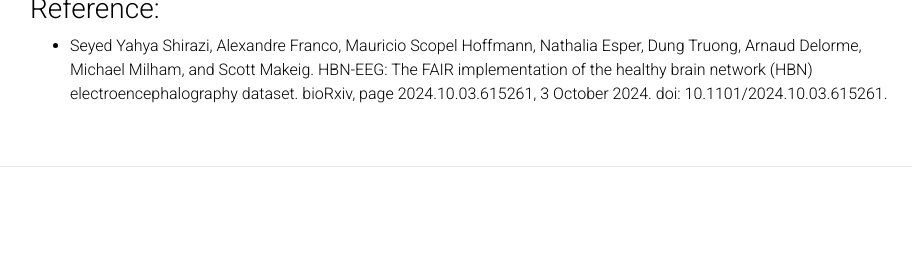
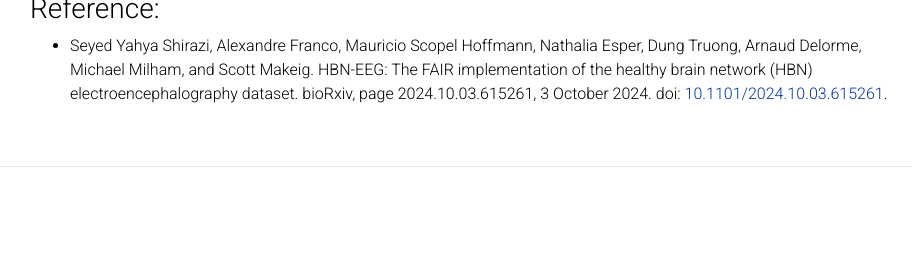
Before and after one commit to urgent-challenge/urgent2024, a Jekyll site: the page built from _pages/data.md, in a window 1280 px wide and 900 px high, scrolled down 3424 px, cut to the strip 535-812 px from the top of the window. Shown: the whole strip, without its empty margins (165-1077 px from the left). Built offline with Jekyll 4.4.1, drawn with Linux system fonts in a browser that asks for light colours; comment, search, counter and statistics services are not loaded; a style sheet for code colours, icons or effects is not loaded; some of the changed lines change nothing that is shown.

Commit message:
add doi link

```diff
--- a/_pages/data.md
+++ b/_pages/data.md
@@ -73,7 +73,7 @@
 - Seyed Yahya Shirazi, Alexandre Franco, Mauricio Scopel Hoffmann, Nathalia Esper, Dung Truong,
 Arnaud Delorme, Michael Milham, and Scott Makeig. HBN-EEG: The FAIR implementation of the
 healthy brain network (HBN) electroencephalography dataset. bioRxiv, page 2024.10.03.615261,
-3 October 2024. doi: 10.1101/2024.10.03.615261.
+3 October 2024. doi: [10.1101/2024.10.03.615261](https://doi.org/10.1101/2024.10.03.615261).
 
 
 <style>
```
